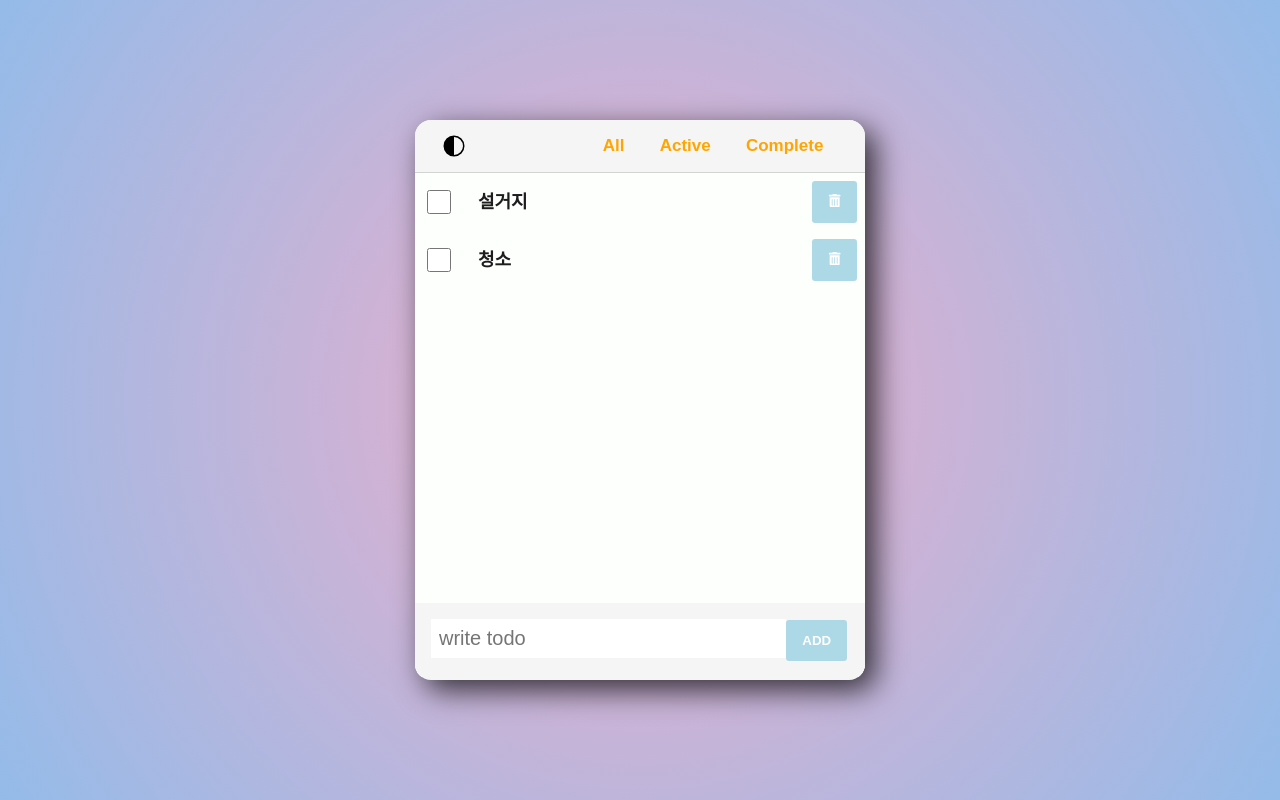
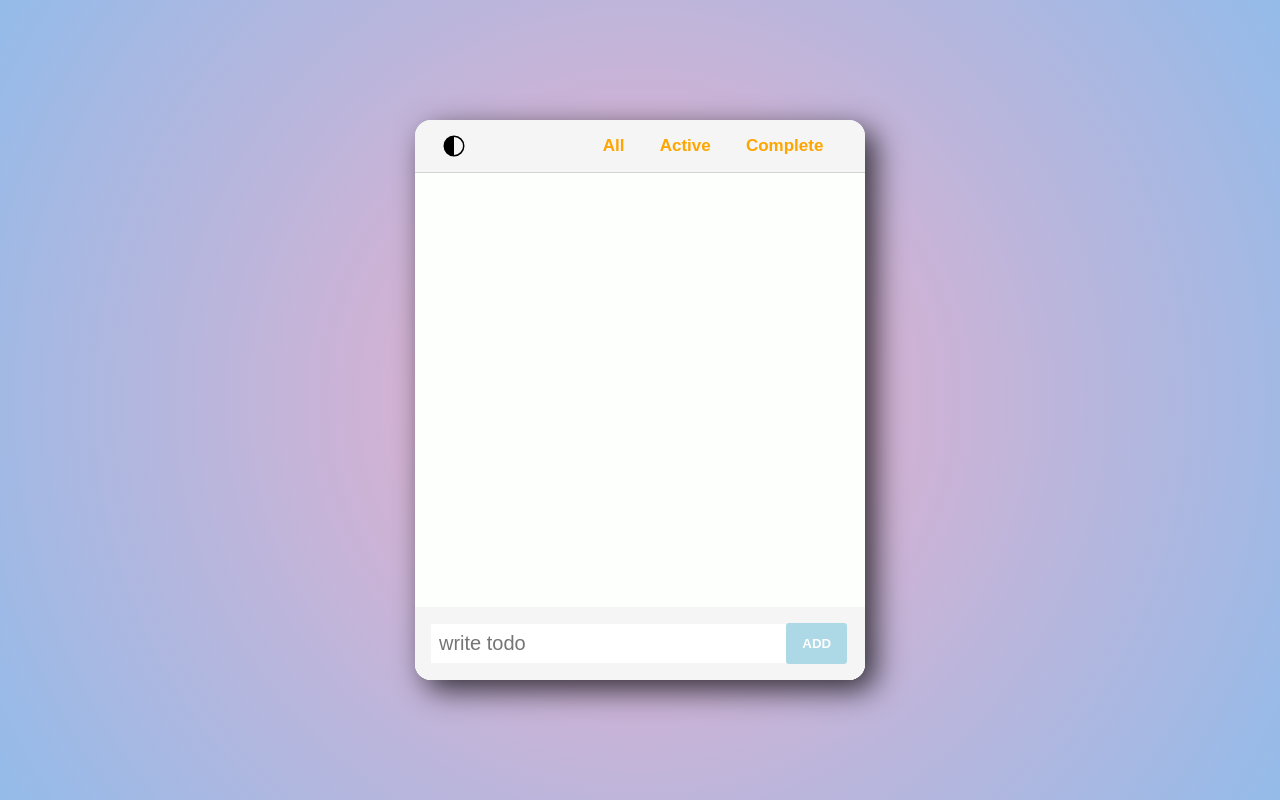
Before and after one commit to yl22iee/todo_list_231210, a React (Create React App) app: page / in a window 1280 px wide. Built offline with nearby package versions, Linux system fonts and the light colour scheme.

Commit message:
save at local storage

```diff
--- a/src/components/AddTodo/AddTodo.css
+++ b/src/components/AddTodo/AddTodo.css
@@ -1,4 +1,6 @@
 .form {
+  display: flex;
+  align-items: center;
   width: 100%;
   padding: 1rem 1rem;
   background-color: var(--color_dark_bg);
--- a/src/components/TodoDelete/Todo.js
+++ b/src/components/TodoDelete/Todo.js
@@ -9,6 +9,7 @@ export default function Todo({ todo, onUpdate, onDelete }) {
     onUpdate({ ...todo, status });
   };
   const handleDelete = () => onDelete(todo);
+
   return (
     <li className="todo">
       <input
--- a/src/components/TodoList/TodoList.css
+++ b/src/components/TodoList/TodoList.css
@@ -1,5 +1,5 @@
 .container {
-  height: 90%;
+  height: 100%;
   min-height: 0;
   display: flex;
   flex-direction: column;
@@ -8,8 +8,8 @@
 
 .ul {
   flex: 1 1 auto;
+  overflow: auto;
 }
 
 .list {
-  /* text-decoration: line-through; */
 }
--- a/src/components/TodoList/TodoList.js
+++ b/src/components/TodoList/TodoList.js
@@ -1,14 +1,11 @@
-import React, { useState } from "react";
+import React, { useEffect, useState } from "react";
 import AddTodo from "../AddTodo/AddTodo";
 import Todo from "../TodoDelete/Todo";
 // import { v4 as uuidv4 } from "uuid";
 import "./TodoList.css";
 
 export default function TodoList({ filter }) {
-  const [todos, setTodos] = useState([
-    { id: "1", text: "설거지", status: "active" },
-    { id: "2", text: "청소", status: "active" },
-  ]);
+  const [todos, setTodos] = useState(readTodo());
 
   const handleAdd = (todo) => setTodos([...todos, todo]);
 
@@ -21,6 +18,10 @@ export default function TodoList({ filter }) {
   const filtered = getFilteredItems(todos, filter);
 
   const handleClick = (e) => {};
+
+  useEffect(() => {
+    localStorage.setItem("todos", JSON.stringify(todos));
+  }, [todos]);
 
   return (
     <section className="container">
@@ -41,6 +42,11 @@ export default function TodoList({ filter }) {
   );
 }
 
+function readTodo() {
+  const todos = localStorage.getItem("todos");
+  return todos ? JSON.parse(todos) : [];
+}
+
 function getFilteredItems(todos, filter) {
   if (filter === "All") {
     return todos;
```
